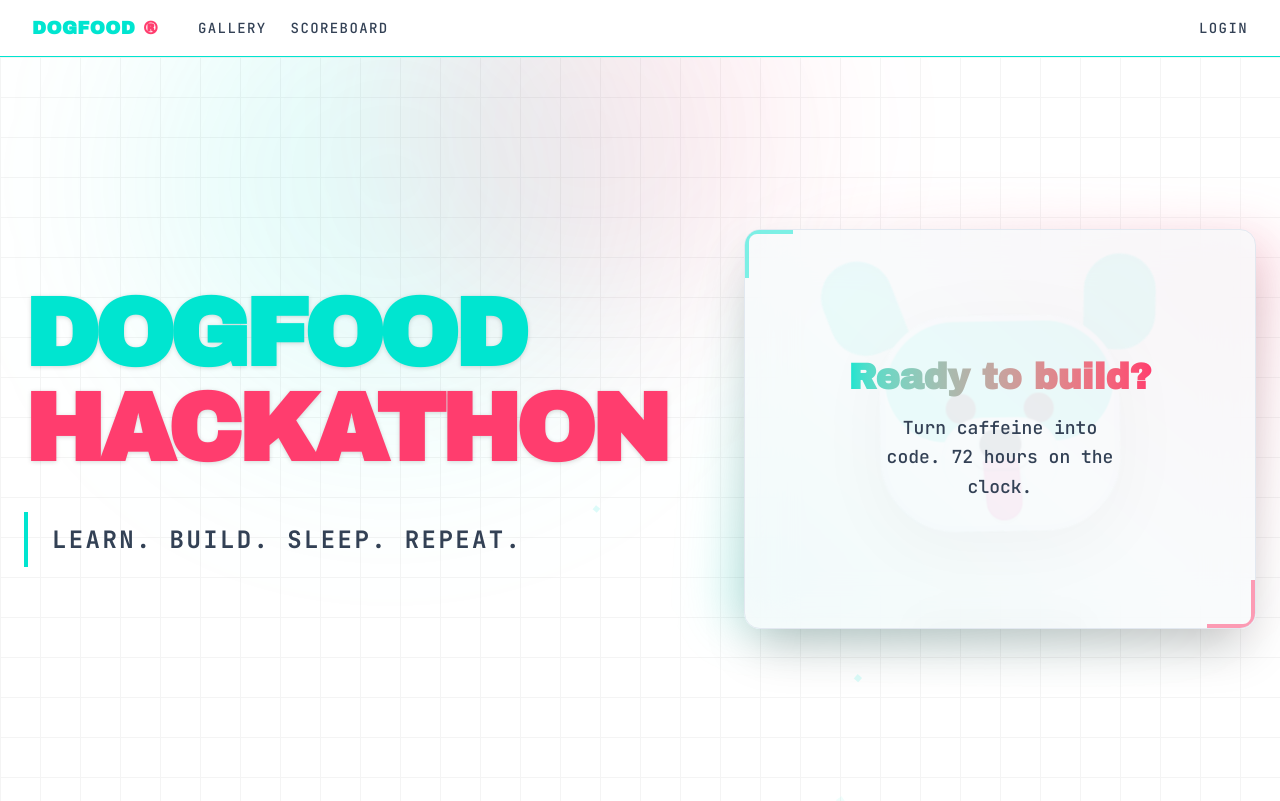
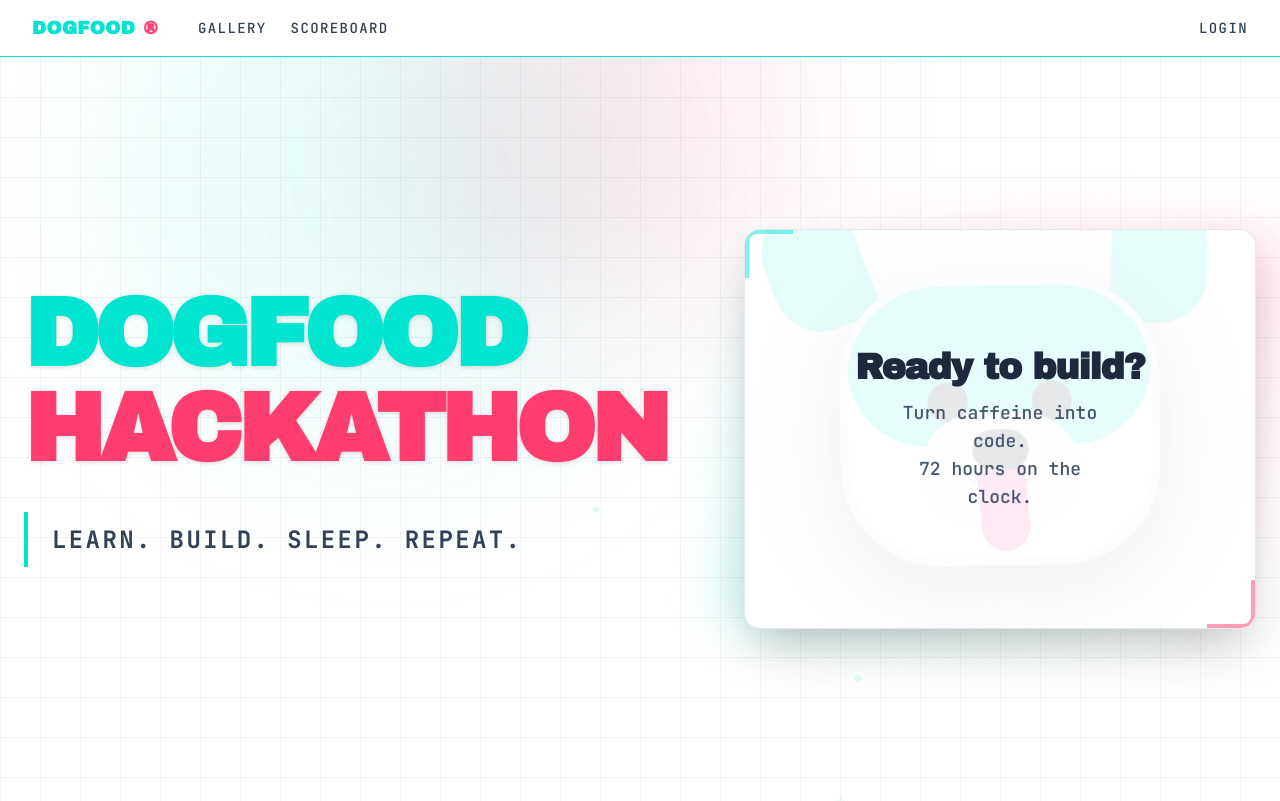
Before and after one commit to DHAYALANKANIAPPAN/Dogfood-Hackathon, a React (Vite) app in the folder frontend/: page / in a window 1280 px wide. Built offline with nearby package versions, Linux system fonts and the light colour scheme.

Commit message:
UI: Change Home page card to white background with faint AnimatedDog watermark

```diff
--- a/frontend/src/pages/Home.jsx
+++ b/frontend/src/pages/Home.jsx
@@ -76,22 +76,22 @@ export default function Home() {
           {/* Abstract shadow/glow behind the card */}
           <div className="absolute inset-0 bg-gradient-to-tr from-primary-500/20 via-transparent to-secondary-500/20 rounded-3xl transform rotate-3 scale-105 blur-xl -z-10" />
 
-          <div className="bg-bg-darker/80 backdrop-blur-xl border border-bg-card shadow-2xl p-10 rounded-2xl relative overflow-hidden group hover:border-primary-500/50 transition-colors duration-500 min-h-[400px] flex flex-col items-center justify-center">
-            {/* Background Dog Watermark */}
-            <div className="absolute inset-0 z-0 flex items-center justify-center opacity-[0.06] pointer-events-none scale-150 group-hover:scale-110 transition-transform duration-1000">
+          <div className="bg-white border border-slate-200 shadow-2xl p-12 rounded-2xl relative overflow-hidden group hover:border-primary-500/30 transition-colors duration-500 min-h-[400px] flex items-center justify-center">
+            {/* Corner Accents */}
+            <div className="absolute top-0 left-0 w-12 h-12 border-t-4 border-l-4 border-primary-500 rounded-tl-xl opacity-50 group-hover:opacity-100 transition-opacity" />
+            <div className="absolute bottom-0 right-0 w-12 h-12 border-b-4 border-r-4 border-secondary-500 rounded-br-xl opacity-50 group-hover:opacity-100 transition-opacity" />
+
+            {/* Faint Animated Dog Watermark */}
+            <div className="absolute inset-0 z-0 flex items-center justify-center opacity-10 pointer-events-none scale-[2.0] group-hover:scale-[2.1] transition-transform duration-700">
               <AnimatedDog />
             </div>
 
-            {/* Corner Accents */}
-            <div className="absolute top-0 left-0 w-12 h-12 border-t-4 border-l-4 border-primary-500 rounded-tl-xl opacity-50 group-hover:opacity-100 transition-opacity z-10" />
-            <div className="absolute bottom-0 right-0 w-12 h-12 border-b-4 border-r-4 border-secondary-500 rounded-br-xl opacity-50 group-hover:opacity-100 transition-opacity z-10" />
-
             <div className="relative z-10 flex flex-col items-center justify-center text-center">
-              <h3 className="text-4xl font-black font-heading text-transparent bg-clip-text bg-gradient-to-r from-primary-500 to-secondary-500 mb-4">
+              <h3 className="text-4xl font-black font-heading text-slate-800 mb-3 tracking-tight">
                 Ready to build?
               </h3>
-              <p className="text-text-muted font-medium text-lg max-w-[250px] leading-relaxed">
-                Turn caffeine into code. 72 hours on the clock.
+              <p className="text-slate-600 font-medium text-lg max-w-[80%]">
+                Turn caffeine into code.<br/>72 hours on the clock.
               </p>
             </div>
           </div>
```
